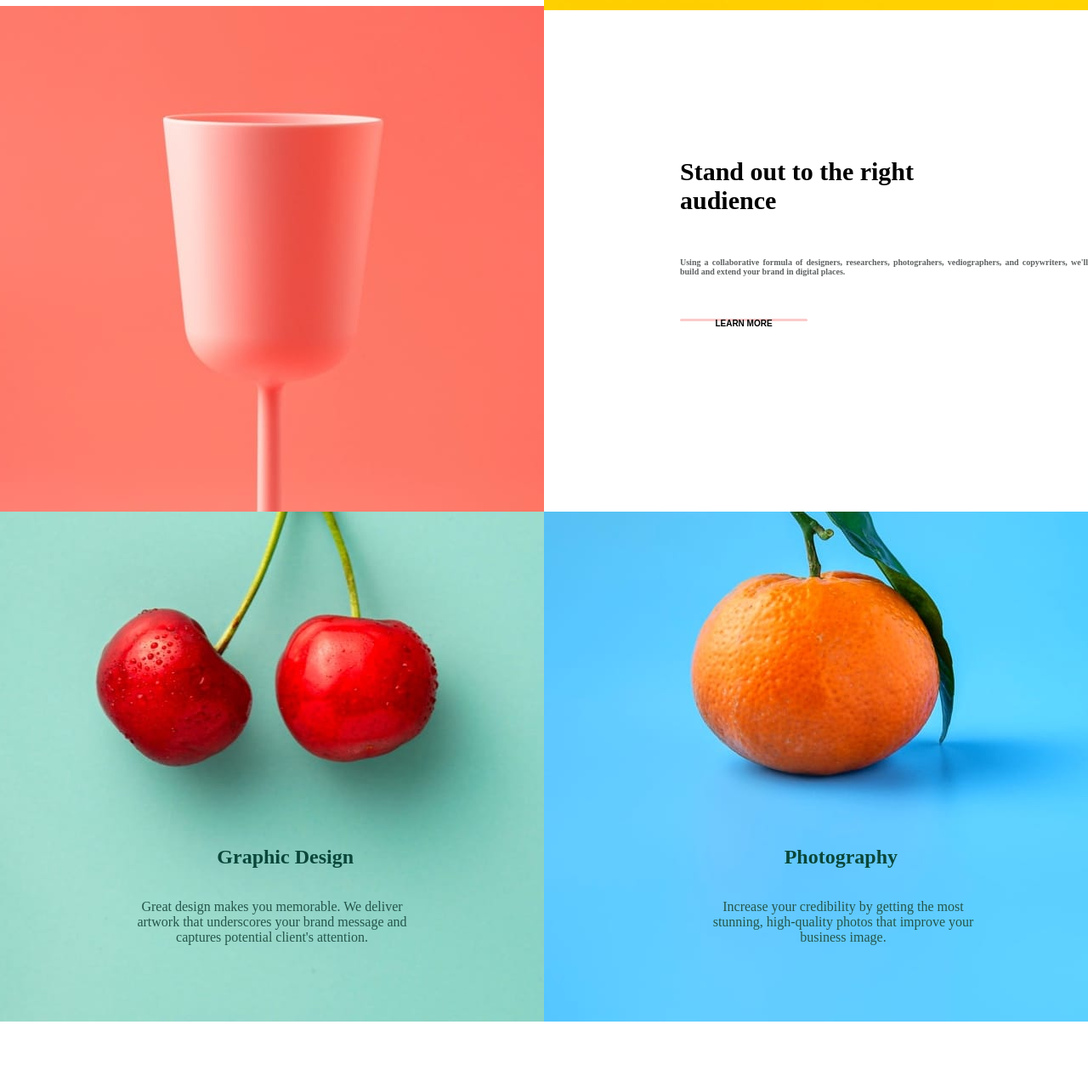
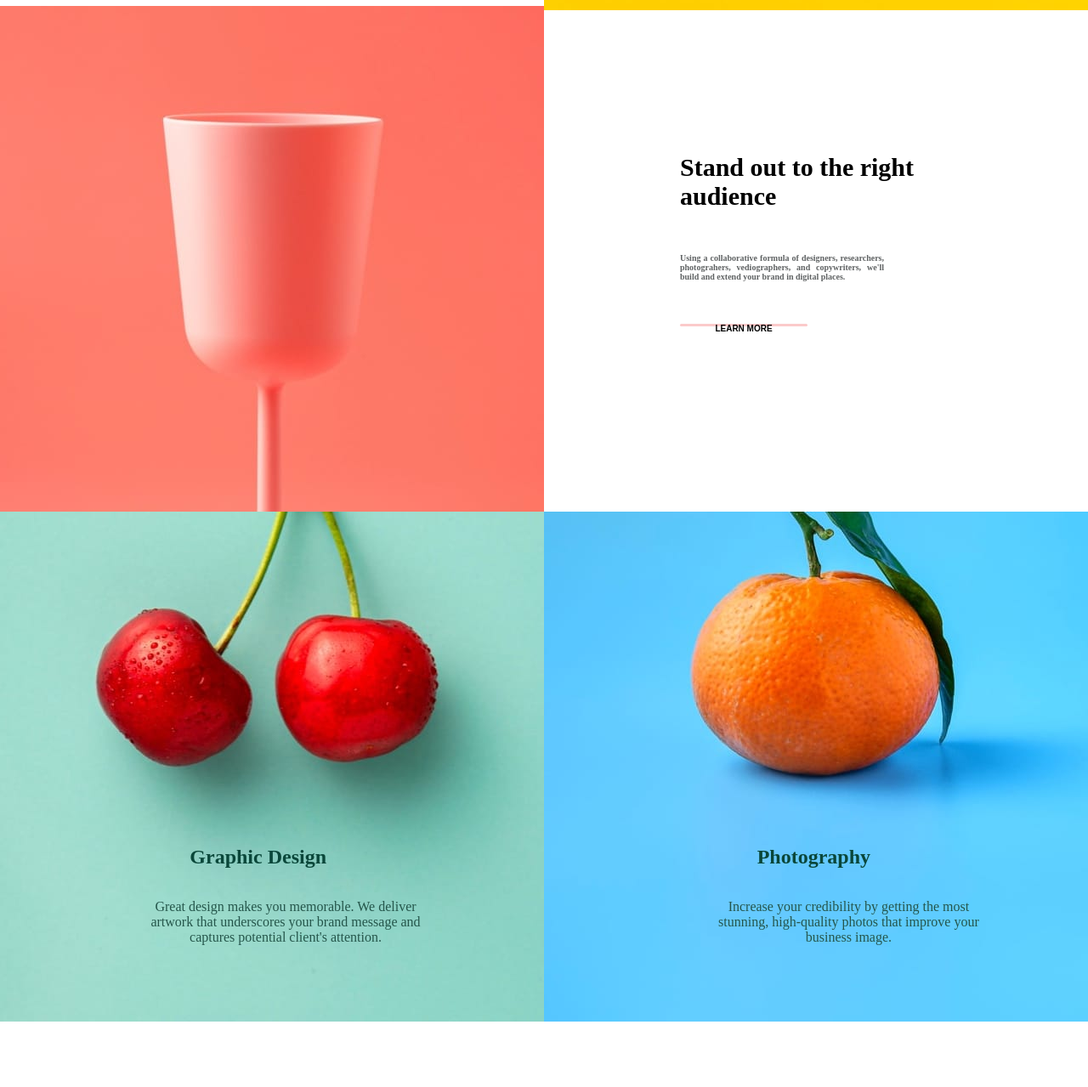
Before and after one commit to Alagham/sunnyside, a plain HTML site: page index.html in a window 1280 px wide. Shown: the part 1305-2584 px from the top of the page at 85% size. Drawn offline with Linux system fonts and the light colour scheme.

Commit message:
my sixth push

```diff
--- a/style.css
+++ b/style.css
@@ -155,6 +155,7 @@
                     font-size: 10px;
                     font-weight: bolder;
                     color: hsl(200, 2%, 38%);
+                    width: 240px;
                 }
                 h3{
                     margin-left: 160px;
@@ -185,12 +186,12 @@
                     color: hsl(167, 75%, 16%) ;
                     position: absolute;
                     bottom: 30%;
-                    right:35% ;
+                    right:40% ;
                 }
                 p{
                     text-align: center;
                     color: hsl(167, 40%, 24%) ;
-                    width: 50%;
+                    width: 55%;
                     position: absolute;
                     bottom: 15%;
                     left:25% ;
@@ -211,12 +212,12 @@
                     color: hsl(167, 75%, 16%) ;
                     position: absolute;
                     bottom: 30%;
-                    right:35%;
+                    right:40%;
                 }
                 p{
                     text-align: center;
                     color: hsl(167, 40%, 24%) ;
-                    width: 50%;
+                    width: 52%;
                     position: absolute;
                     bottom: 15%;
                     left:30% ;
```
